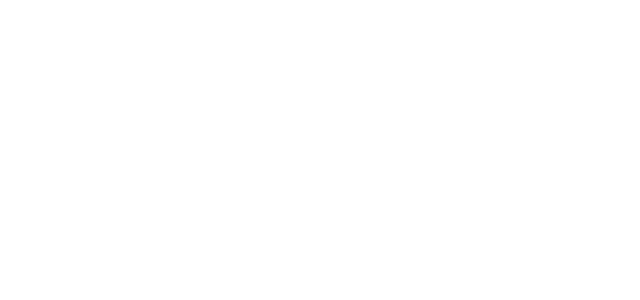
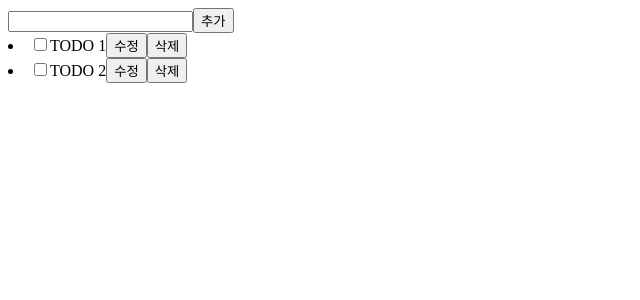
Before and after one commit to NamjunKim12/wanted-pre-onboarding-frontend, a React (Create React App) app: page /todo in a window 1280 px wide. Before the commit this address had no page. Shown: the top 300 px of the page, without its empty margins (0-640 px from the left). Built offline with nearby package versions, Linux system fonts and the light colour scheme.

Commit message:
style: TodoList html 마크업 생성

```diff
--- a/src/Router.js
+++ b/src/Router.js
@@ -1,6 +1,6 @@
 import { Route, Routes, BrowserRouter, Navigate } from "react-router-dom";
 
-import { SignIn, SignUp } from "./screen/@page";
+import { SignIn, SignUp, TodoList } from "./screen/@page";
 
 export default function Router() {
   return (
@@ -9,6 +9,7 @@
         <Route path="/" element={<Navigate to="/signIn" replace />} />
         <Route path="/signIn" element={<SignIn />} />
         <Route path="/signUp" element={<SignUp />} />
+        <Route path="/todo" element={<TodoList />} />
       </Routes>
     </BrowserRouter>
   );
--- /dev/null
+++ b/src/screen/@page/TodoList.jsx
@@ -0,0 +1,28 @@
+import React from 'react'
+
+export default function TodoList() {
+    return (
+        <>
+                  <input data-testid="new-todo-input" />
+          <button data-testid="new-todo-add-button">추가</button>
+          <li>
+            <label>
+              <input type="checkbox" />
+              <span>TODO 1</span>
+            </label>
+            <button data-testid="modify-button">수정</button>
+            <button data-testid="delete-button">삭제</button>
+          </li>
+          <li>
+            <label>
+              <input type="checkbox" />
+              <span>TODO 2</span>
+            </label>
+            <button data-testid="modify-button">수정</button>
+            <button data-testid="delete-button">삭제</button>
+          </li>
+
+
+        </>
+      );
+}
--- a/src/screen/@page/index.js
+++ b/src/screen/@page/index.js
@@ -1,2 +1,3 @@
 export { default as SignIn } from "./SignIn";
 export { default as SignUp } from "./SignUp";
+export { default as TodoList } from "./TodoList";
```
